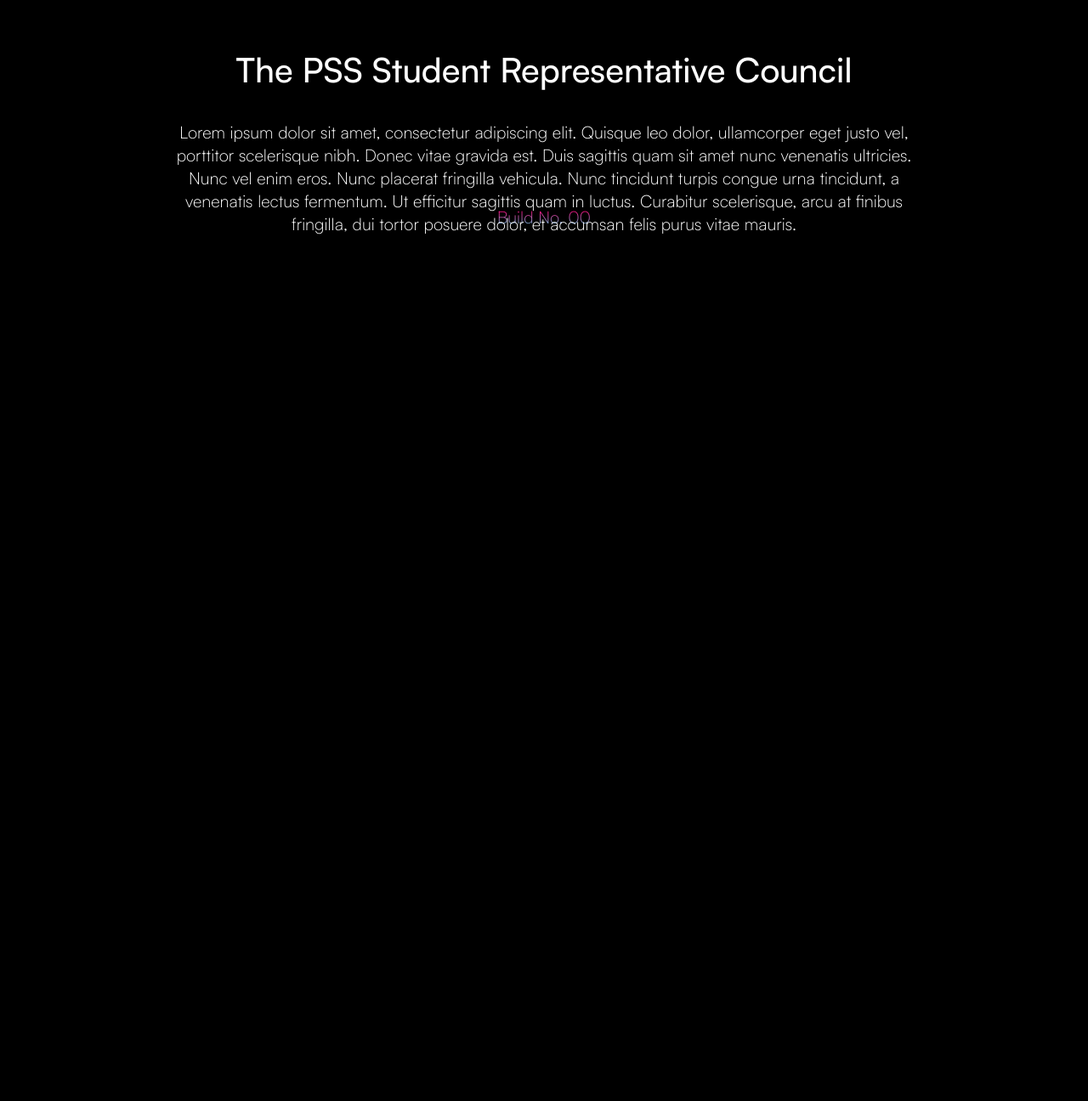
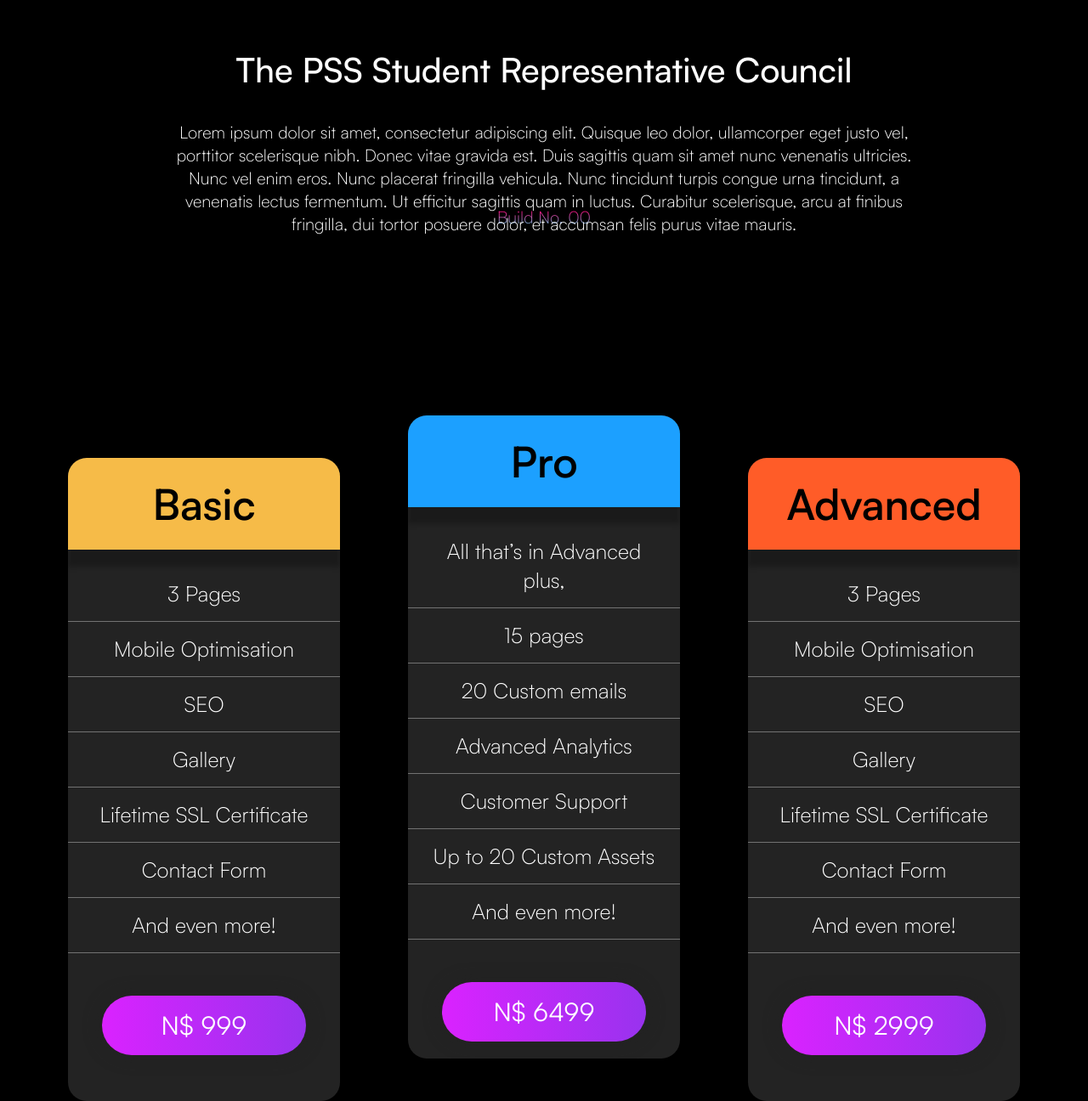
Before and after one commit to Ayden-Herbst/AWD, a plain HTML site: page index.html in a window 1280 px wide. Shown: the part 3378-4674 px from the top of the page at 85% size. Before the commit the page ends 3675 px from the top, so only its background shows below. Drawn offline with Linux system fonts and the light colour scheme.

Commit message:
"Added pricing table on the homepage"

```diff
--- a/index.html
+++ b/index.html
@@ -93,5 +93,53 @@
       </div>
     </div>
     <p class="e_vibrant">Build No. 00</p>
+
+    <div class="pricing">
+      <div class="plan1">
+        <div class="plan_header">
+          <p class="planh1 plan_title">Basic</p>
+        </div>
+        <div class="plan_items">
+          <p class="plan_item">3 Pages</p>
+          <p class="plan_item">Mobile Optimisation</p>
+          <p class="plan_item">SEO</p>
+          <p class="plan_item">Gallery</p>
+          <p class="plan_item">Lifetime SSL Certificate</p>
+          <p class="plan_item">Contact Form</p>
+          <p class="plan_item">And even more!</p>
+        </div>
+        <a href="" class="btn-grad">N$ 999</a>
+      </div>
+      <div class="plan3">
+        <div class="plan_header">
+          <p class="planh1 plan_title">Pro</p>
+        </div>
+        <div class="plan_items">
+          <p class="plan_item">All that’s in Advanced plus,</p>
+          <p class="plan_item">15 pages</p>
+          <p class="plan_item">20 Custom emails</p>
+          <p class="plan_item">Advanced Analytics</p>
+          <p class="plan_item">Customer Support</p>
+          <p class="plan_item">Up to 20 Custom Assets</p>
+          <p class="plan_item">And even more!</p>
+        </div>
+        <a href="" class="btn-grad">N$ 6499</a>
+      </div>
+      <div class="plan2">
+        <div class="plan_header">
+          <p class="planh1 plan_title">Advanced</p>
+        </div>
+        <div class="plan_items">
+          <p class="plan_item">3 Pages</p>
+          <p class="plan_item">Mobile Optimisation</p>
+          <p class="plan_item">SEO</p>
+          <p class="plan_item">Gallery</p>
+          <p class="plan_item">Lifetime SSL Certificate</p>
+          <p class="plan_item">Contact Form</p>
+          <p class="plan_item">And even more!</p>
+        </div>
+        <a href="" class="btn-grad">N$ 2999</a>
+      </div>
+    </div>
   </body>
 </html>
--- a/styles.css
+++ b/styles.css
@@ -111,9 +111,9 @@ button {
   transition: all 0.4s linear;
   opacity: 0;
   border-radius: 40px;
-  box-shadow: 0px 14px 36px 4px #fff7f7DF;
-  -webkit-box-shadow: 0px 14px 36px 4px #fff7f7DF;
-  -moz-box-shadow: 0px 14px 36px 4px #fff7f7DF;
+  box-shadow: 0px 14px 36px 4px #fff7f7df;
+  -webkit-box-shadow: 0px 14px 36px 4px #fff7f7df;
+  -moz-box-shadow: 0px 14px 36px 4px #fff7f7df;
   color: #000;
 }
 .btn1:hover::before {
@@ -340,7 +340,134 @@ p {
   background-clip: text;
 }
 
-@media only screen and (max-width: 400px) {
+.pricing {
+  display: grid;
+  grid-template: 1fr / repeat(3, 1fr);
+  grid-gap: 80px;
+  color: #000;
+}
+
+.plan_title {
+  width: 100%;
+  margin: 0px;
+  padding: 20px 0px;
+
+  box-shadow: 0px 20px 6px rgba(0, 0, 0, 0.25);
+}
+
+.plan1 > .plan_header {
+  background: #f6bb48;
+  border-radius: 22px 22px 0px 0px;
+}
+
+.plan2 > .plan_header {
+  background: #ff5c28;
+  border-radius: 22px 22px 0px 0px;
+}
+
+.plan3 > .plan_header {
+  background: #1ca0ff;
+  border-radius: 22px 22px 0px 0px;
+}
+
+.planh1 {
+  font-size: 5rem;
+  font-weight: 600;
+  width: 100%;
+  color: #000;
+  text-align: center;
+}
+
+.plan1,
+.plan2,
+.plan3 {
+  background-color: #232323;
+  border-radius: 22px;
+  text-align: center;
+  height: 100%;
+  width: 25vw;
+}
+
+.plan_items {
+  padding: 20px 0px;
+}
+
+.plan3 {
+  position: relative;
+  bottom: 50px;
+  z-index: -1;
+}
+
+.plan_item {
+  font-size: 2.5rem;
+  border-bottom: #ffffff5c;
+  border-bottom-style: solid;
+  border-width: 1px;
+  padding: 15px 20px;
+  margin: 0;
+}
+
+.btn-grad {
+  background-image: linear-gradient(
+    to right,
+    #da22ff 0%,
+    #9733ee 51%,
+    #da22ff 100%
+  );
+  padding: 15px 0px;
+  text-align: center;
+  transition: 0.5s;
+  background-size: 200% auto;
+  color: white;
+  box-shadow: 0 0 20px #222222;
+  border-radius: 500px;
+  display: block;
+  margin-inline: 40px;
+  margin-bottom: 20px;
+  margin-top: 30px;
+  font-family: "Satoshi";
+  font-size: 3rem;
+}
+
+.btn-grad:hover {
+  background-position: top right; /* change the direction of the change here */
+  color: #fff;
+  text-decoration: none;
+}
+
+@media only screen and (max-width: 720px) {
+  .pricing {
+    display: grid;
+    grid-template: repeat(3, 1fr) / 1fr;
+    grid-gap: 40px;
+    color: #000;
+  }
+
+  .plan3 {
+    position: relative;
+    top: 0;
+    bottom: 0;
+  }
+
+  .plan1,
+  .plan2,
+  .plan3 {
+    background-color: #232323;
+    border-radius: 22px;
+    text-align: center;
+    height: 100%;
+    width: 100%;
+    margin: 0 auto;
+  }
+
+  .plan_item {
+    font-size: 4rem;
+  }
+
+  .planh1 {
+    font-size: 8rem;
+  }
+
   html {
     font-size: 35%;
   }
@@ -362,7 +489,7 @@ p {
     position: fixed;
     top: 0;
     left: 0;
-    background-color: #fff7f7DF;
+    background-color: #fff7f7df;
     backdrop-filter: blur(4px);
     width: 100vw;
   }
```
Also changed, not shown: 2 other files.
